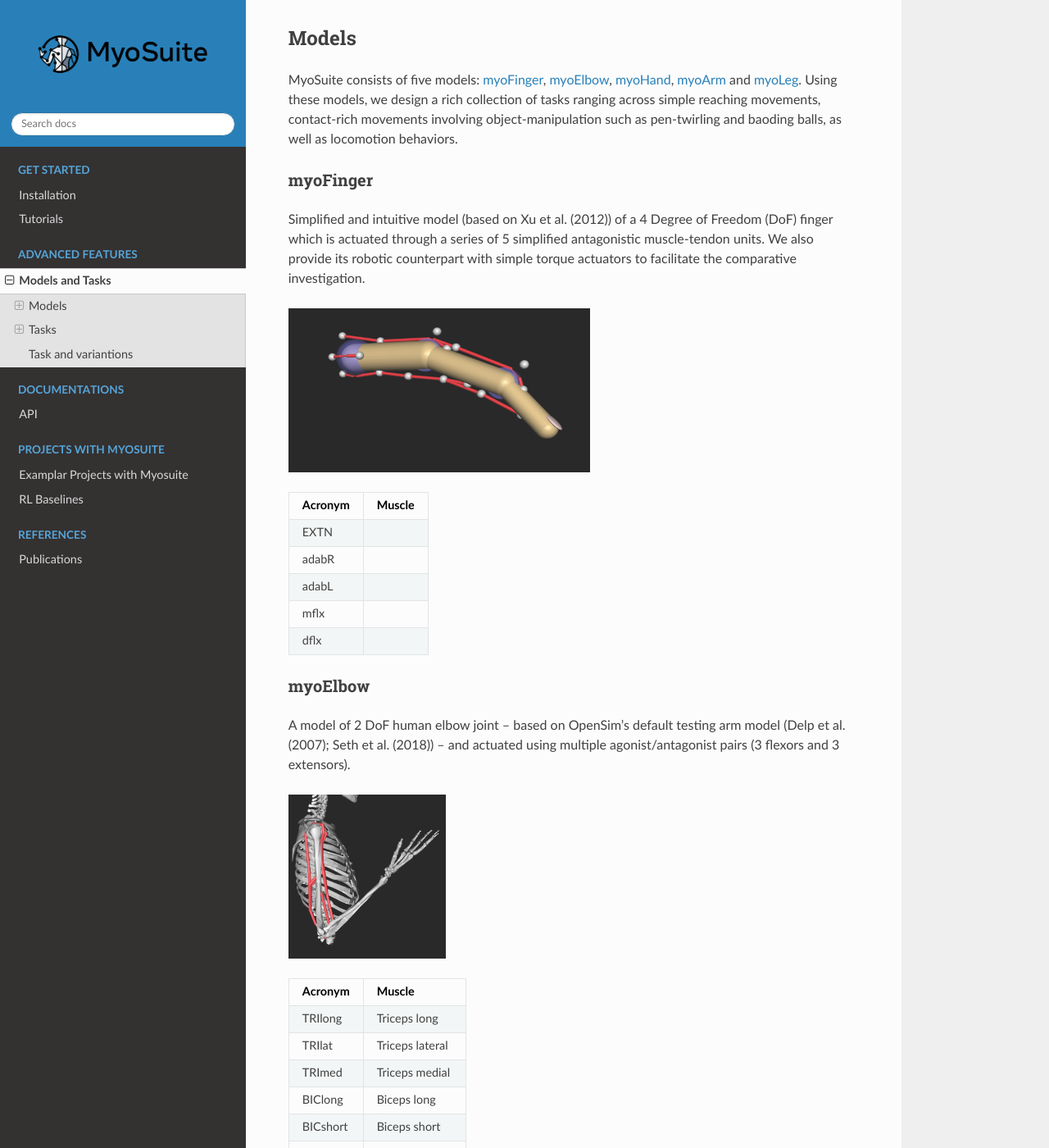
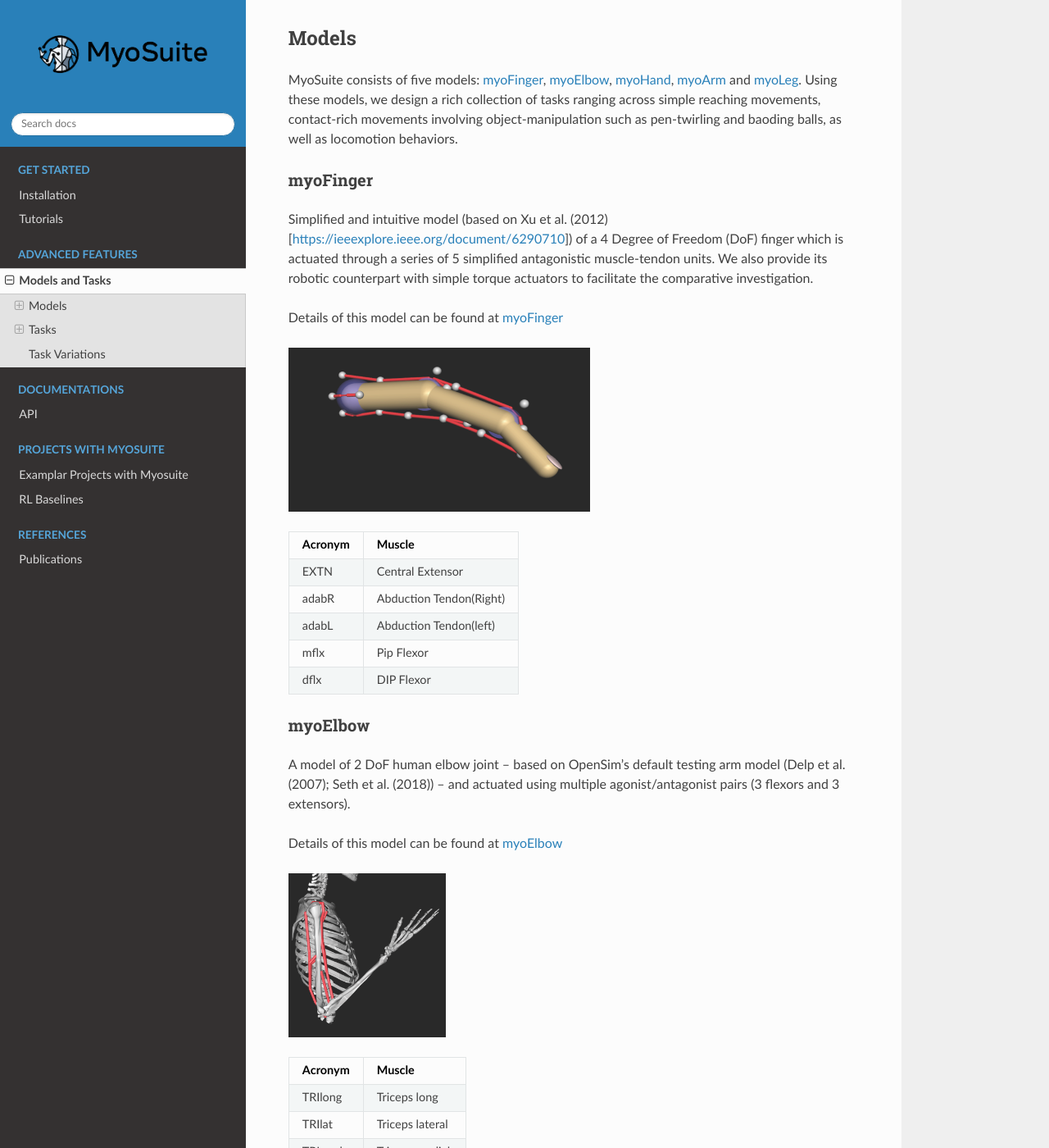
Before and after one commit to MyoHub/myosuite, a Sphinx documentation site: the page built from docs/source/suite.rst, in a window 1280 px wide and 1400 px high, scrolled down 418 px. Shown: the whole window at 82% size. Built offline with Sphinx 7.4.7 and the Read the Docs theme 2.0.0, drawn with Linux system fonts in a browser that asks for light colours; some of the changed text lies outside the part shown.

Commit message:
update the myo finger specification

```diff
--- a/docs/source/suite.rst
+++ b/docs/source/suite.rst
@@ -32,26 +32,26 @@ contact-rich movements involving object-manipulation such as pen-twirling and ba
 
 myoFinger
 ==========
-Simplified and intuitive model (based on Xu et al. (2012)) of a 4 Degree of Freedom (DoF) finger
+Simplified and intuitive model (based on Xu et al. (2012)[https://ieeexplore.ieee.org/document/6290710]) of a 4 Degree of Freedom (DoF) finger
 which is actuated through a series of 5 simplified antagonistic muscle-tendon units.
 We also provide its robotic counterpart with simple torque actuators
 to facilitate the comparative investigation.
 
-.. TODO: issue with running the finger tip model and the acronym
+Details of this model can be found at `myoFinger <https://github.com/MyoHub/myo_sim/tree/dbaecde82a18341661d4eb6d41928f26dc017bdd/finger>`__
 
 
 .. image:: images/myoFinger.png
   :height: 200
 
-========  ========
+========  =============================
 Acronym   Muscle
-========  ========
-EXTN
-adabR
-adabL
-mflx
-dflx
-========  ========
+========  =============================
+EXTN      Central Extensor
+adabR     Abduction Tendon(Right)
+adabL     Abduction Tendon(left)
+mflx      Pip Flexor
+dflx      DIP Flexor
+========  =============================
 
 
 
@@ -61,6 +61,8 @@ myoElbow
 ===========
 A model of 2 DoF human elbow joint -- based on OpenSim’s default testing arm model (Delp et al. (2007); Seth et al. (2018))
 -- and actuated using multiple agonist/antagonist pairs (3 flexors and 3 extensors).
+
+Details of this model can be found at `myoElbow <https://github.com/MyoHub/myo_sim/tree/dbaecde82a18341661d4eb6d41928f26dc017bdd/elbow>`__
 
 .. image:: images/myoElbow.png
   :height: 200
@@ -82,6 +84,8 @@ myoHand
 =========
 The dexterous human hand requires coordination of multiple highly redundant muscles, which have complementary and antagonistic effects on various joints.
 This musculoskeletal model is comprised of 29 bones, 23 joints, and 39 muscles-tendon units.
+
+Details of this model can be found at `myoHand <https://github.com/MyoHub/myo_sim/tree/dbaecde82a18341661d4eb6d41928f26dc017bdd/hand>`__
 
 .. image:: images/myoHand.png
   :height: 200
@@ -123,6 +127,8 @@ This musculoskeletal model is comprised of 10 joints, 20 DoFs, and 80 muscles-te
 Rajagopal's full body gait model [https://github.com/opensim-org/opensim-models/tree/master/Models/RajagopalModel] as close reference.
 
 Joints and muscle details can be found in Rajagopal's paper [https://ieeexplore.ieee.org/document/7505900]
+
+The model implementation details can be found on our github repo at `myoLeg <https://github.com/MyoHub/myo_sim/tree/dbaecde82a18341661d4eb6d41928f26dc017bdd/leg>`__
 
 .. image:: images/MyoLeg.png
   :height: 200
@@ -175,7 +181,8 @@ myoArm
 The 3D dexterous human arm reaching and manipulation.
 
 This musculoskeletal model is comprised of 27 Degree of Freedom, and 63 muscles-tendon units.
-.. TODO: Needs to identify source of files and documentation
+
+Model specification can be found on our github repo of `myoArm <https://github.com/MyoHub/myo_sim/tree/dbaecde82a18341661d4eb6d41928f26dc017bdd/arm>`__
 
 
 .. image:: images/myoArm.png
@@ -463,7 +470,7 @@ Variants:
 
 .. _task_and_variations:
 
-Task and variantions
+Task Variations
 ************************************
 
 For convenience, Myosuite has implemented a set of muscle decifiencies that currently includes: :ref:`test_muscle_fatigue` , sarcopenia and tendon transfer alongside with the tasks.
```
